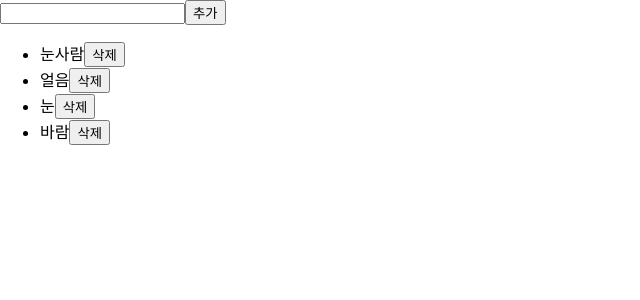
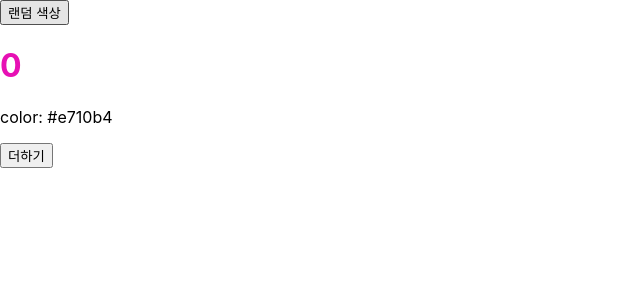
Before and after one commit to swhana/react, a React (Create React App) app: page / in a window 1280 px wide. Shown: the top 300 px of the page, without its empty margins (0-640 px from the left). Built offline with nearby package versions, Linux system fonts and the light colour scheme.

Commit message:
LifeCycle 연습

```diff
--- a/src/App.js
+++ b/src/App.js
@@ -5,14 +5,30 @@
 // import ValidationSample from './ValidationSample';
 import React, { Component } from 'react';
 // import ScrollBox from './ScrollBox';
-import { IterationSample } from './IterationSample';
+// import { IterationSample } from './IterationSample';
+import LifeCycleSample from './LifeCycleSample';
 import './App.css';
 
+function getRandomColor() {
+  return '#' + Math.floor(Math.random() * 16777215).toString(16);
+}
+
 class App extends Component {
+  state = {
+    color: getRandomColor(),
+  };
+
+  handleClick = () => {
+    this.setState({
+      color: getRandomColor(),
+    });
+  };
+
   render() {
     return (
       <div>
-        <IterationSample />
+        <button onClick={this.handleClick}>랜덤 색상</button>
+        <LifeCycleSample color={this.state.color} />
       </div>
     );
   }
--- /dev/null
+++ b/src/LifeCycleSample.js
@@ -0,0 +1,90 @@
+import React, { Component } from 'react';
+
+class LifeCycleSample extends Component {
+  //state
+  state = {
+    number: 0,
+    color: null,
+  };
+
+  myRef = null; //ref를 설정할 부분
+
+  //컴포넌트를 만들 때 실행됨
+  //생성자
+  constructor(props) {
+    super(props);
+    console.log('constructor');
+  }
+
+  //컴포넌트가 마운트&업데이트될 때 실행
+  //nextProps를 prevState에 동기화
+  static getDerivedStateFromProps(nextProps, prevState) {
+    console.log('getDerivedStateFromProps');
+    if (nextProps.color !== prevState.color) {
+      return { color: nextProps.color };
+    }
+    return null;
+  }
+
+  //컴포넌트가 마운트되어 렌더링을 다 마친 후 실행
+  componentDidMount() {
+    console.log('componentDidMount');
+  }
+
+  //props나 state값이 변경됐을 떄, 리렌더링을 시작할지 결정
+  shouldComponentUpdate(nextProps, nextState) {
+    console.log('shouldComponentUpdate', nextProps, nextState);
+
+    //숫자의 마지막 자리가 4면 리렌더링하지 않음
+    return nextState.number % 10 !== 4;
+  }
+
+  //
+  componentWillUnmount() {
+    console.log('componentWillUnmount');
+  }
+
+  handleClick = () => {
+    this.setState({
+      number: this.state.number + 1,
+    });
+  };
+
+  //render에서 만들어진 결과물이 실제로 브라우저에 반영되기 직전에 호출
+  getSnapshotBeforeUpdate(prevProps, prevState) {
+    console.log('getSnapshotBeforeUpdate');
+    if (prevProps.color !== this.props.color) {
+      return this.myRef.style.color; //componentDidUpdate에서 snapshot으로 가져감
+    }
+    return null;
+  }
+
+  //업데이트(리렌더링) 완료 후 실행
+  //업데이트 이전 데이터에 접근할 수 있음
+  componentDidUpdate(prevProps, prevState, snapshot) {
+    console.log('componentDidUpdate', prevProps, prevState);
+    if (snapshot) {
+      console.log('업데이트 되기 직전 색상: ', snapshot);
+    }
+  }
+
+  //필수 메소드
+  render() {
+    console.log('render');
+    const style = {
+      color: this.props.color,
+    };
+
+    return (
+      <div>
+        <h1 style={style} ref={(ref) => (this.myRef = ref)}>
+          {this.state.number}
+        </h1>
+        <p>color: {this.state.color}</p>
+        <button onClick={this.handleClick}>더하기</button>
+      </div>
+    );
+  }
+}
+
+export default LifeCycleSample;
```
